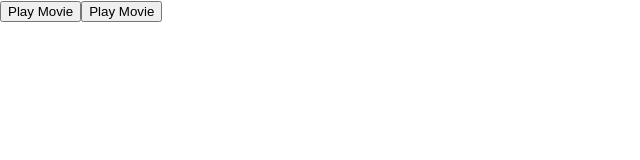
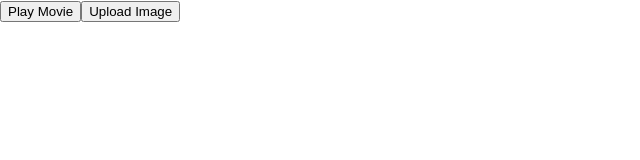
Before and after one commit to selsadan/learning-react, a React (Create React App) app: page / in a window 1280 px wide. Shown: the top 160 px of the page, without its empty margins (0-640 px from the left). Built offline with nearby package versions, Linux system fonts and the light colour scheme.

Commit message:
saving work on react propagation

```diff
--- a/src/App.js
+++ b/src/App.js
@@ -1495,17 +1495,58 @@
 //   );
 // }
 
+// export default function App(){
+//   return(
+//     <div className="Toolbar" onClick={() => {
+//       alert('You clicked on the div tag');
+//     }}>
+//       <button onClick={() => alert("Playing Movie!")}>
+//         Play Movie
+//       </button>
+//       <button onClick={() => alert("Playing !")}>
+//         Play Movie
+//       </button>
+//     </div>
+//   );
+// }
+
+// export default function App(){
+//   return(
+//     <div className="ToolBar" onClick={() => {
+//       alert('You clicked on the div tag');
+//     }}>
+//       <button onClick={() => alert('Playing Movie!')}>
+//         Play Movie
+//       </button>
+//       <button onClick={() => alert('Uploading Image!')}>
+//         Upload Image
+//       </button>
+//     </div>
+//   );
+// }
+
+function Button({onClick, children}){
+  return(
+    <button onClick={e => {
+      e.stopPropagation();
+      onClick();
+    }}>
+      {children}
+    </button>
+  );
+}
+
 export default function App(){
   return(
     <div className="Toolbar" onClick={() => {
       alert('You clicked on the div tag');
     }}>
-      <button onClick={() => alert("Playing Movie!")}>
+      <Button onClick={() => alert('Playing Movie')}>
         Play Movie
-      </button>
-      <button onClick={() => alert("Playing !")}>
-        Play Movie
-      </button>
+      </Button>
+      <Button onClick={() => alert('Uploading Image')}>
+        Upload Image
+      </Button>
     </div>
   );
 }
```
